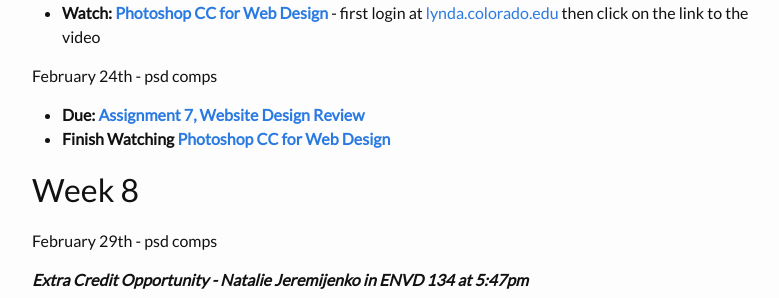
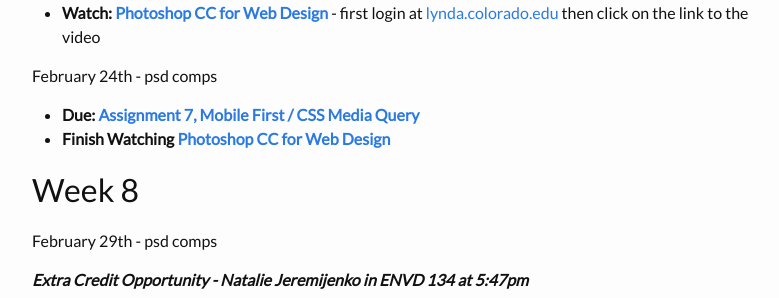
Before and after one commit to coloringchaos/web-spring-16, a Jekyll site: the page built from timeline.md, in a window 1280 px wide and 900 px high, scrolled down 1349 px. Shown: the part 155-453 px from the top of the window, without its empty margins (238-1017 px from the left). Built offline with Jekyll 4.4.1, drawn with Linux system fonts in a browser that asks for light colours.

Commit message:
assignment 7 update

```diff
--- a/timeline.md
+++ b/timeline.md
@@ -62,7 +62,7 @@
 
 February 24th - psd comps
 
-+ **Due: [Assignment 7, Website Design Review](/web-spring-16/assignment-7)**
++ **Due: [Assignment 7, Mobile First / CSS Media Query](/web-spring-16/assignment-7)**
 + **Finish Watching [Photoshop CC for Web Design](http://www.lynda.com/Photoshop-tutorials/Photoshop-CC-Web-Design/145211-2.html)**
 
 # Week 8
```
